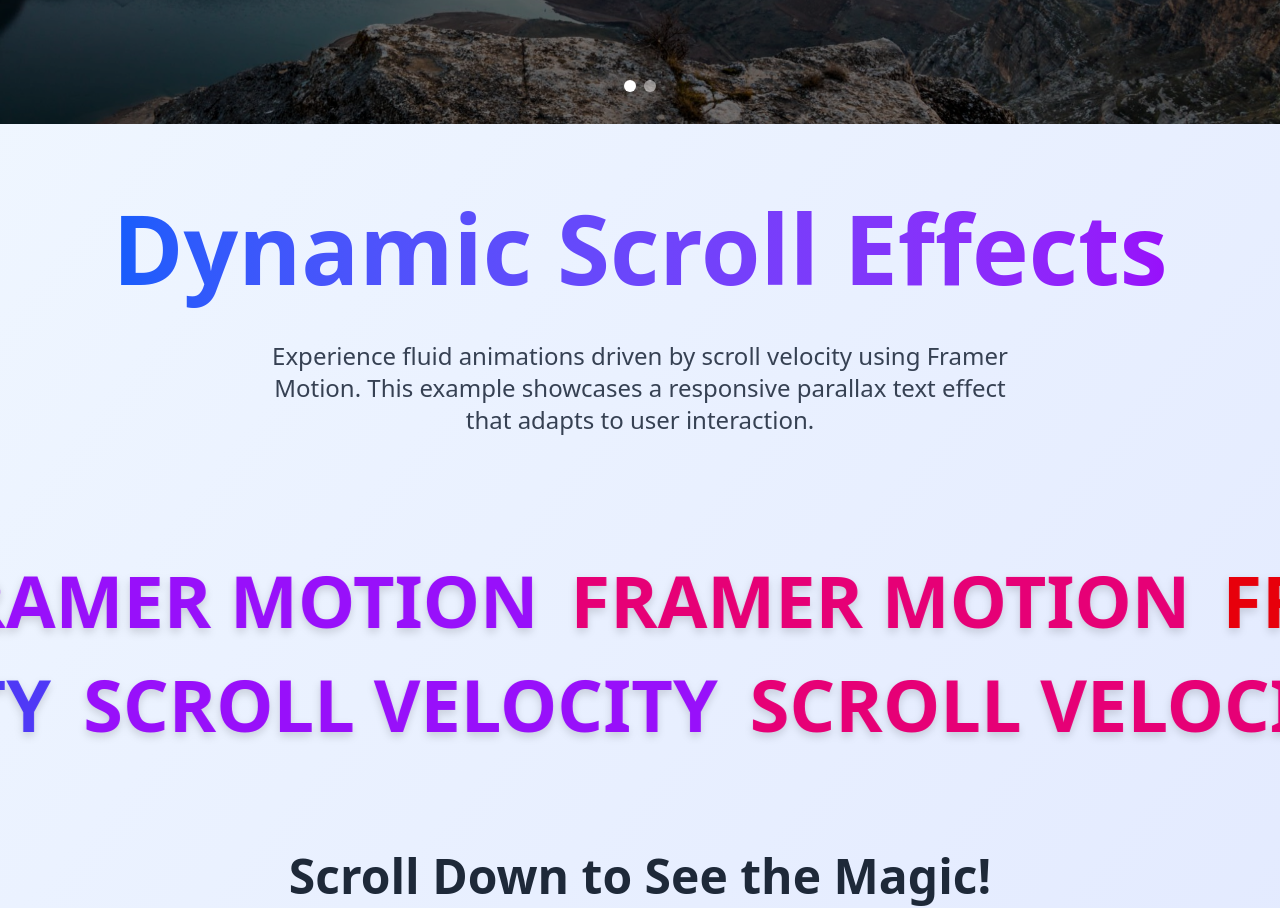
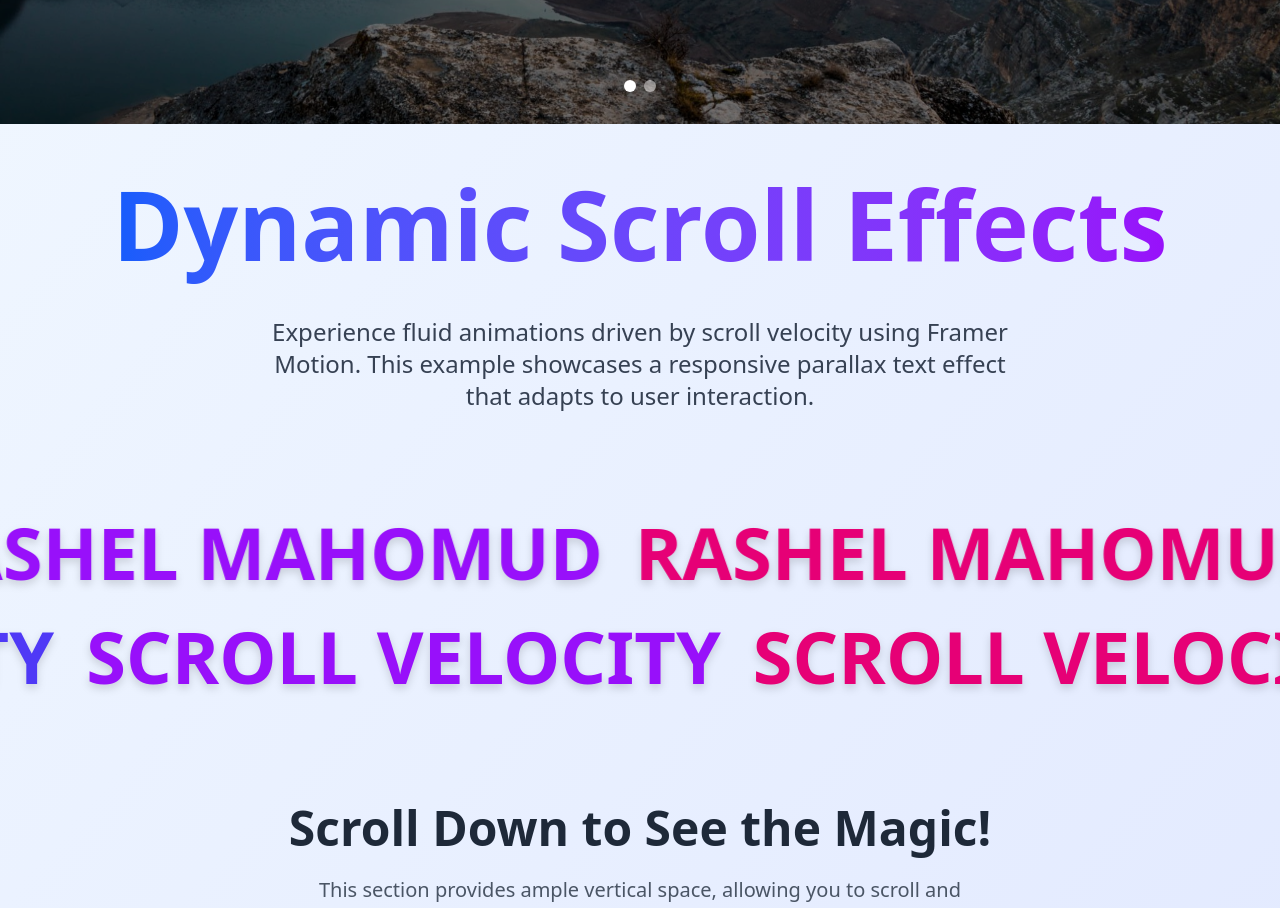
Before and after one commit to rashelmahomud/animated-project, a Next.js app: page / in a window 1280 px wide. Shown: the part 740-1648 px from the top of the page. Built offline with nearby package versions, Linux system fonts and the light colour scheme.

Commit message:
ascroll done

```diff
--- a/src/components/phone.jsx
+++ b/src/components/phone.jsx
@@ -75,8 +75,6 @@
       directionFactor.current = 1;
     }
 
-    // Add the amplified movement based on `velocityFactor`.
-    // This makes the text speed up or slow down with scroll intensity.
     moveBy += directionFactor.current * moveBy * velocityFactor.get();
 
     // Update the `baseX` MotionValue, which in turn updates the `x` transform.
@@ -109,7 +107,7 @@
       <link href="https://fonts.googleapis.com/css2?family=Inter:wght@400;600;700;800&display=swap" rel="stylesheet" />
 
       {/* Main content section */}
-      <section className="relative z-10 py-16 px-4 md:px-8 lg:px-16 flex flex-col items-center justify-center text-center">
+      <section className="relative z-10 py-10 px-4 md:px-8 lg:px-16 flex flex-col items-center justify-center text-center">
         <h1 className="text-5xl sm:text-6xl md:text-7xl lg:text-8xl font-extrabold mb-8 leading-tight text-transparent bg-clip-text bg-gradient-to-r from-blue-600 to-purple-600 dark:from-blue-400 dark:to-purple-400">
           Dynamic Scroll Effects
         </h1>
@@ -121,9 +119,7 @@
 
       {/* Parallax text sections */}
       <div className="relative z-0">
-        {/* First parallax text: scrolls left (negative baseVelocity) */}
-        <ParallaxText baseVelocity={-5}>Framer Motion</ParallaxText>
-        {/* Second parallax text: scrolls right (positive baseVelocity) */}
+        <ParallaxText baseVelocity={-5}>Rashel Mahomud</ParallaxText>
         <ParallaxText baseVelocity={5}>Scroll velocity</ParallaxText>
       </div>
 
```
